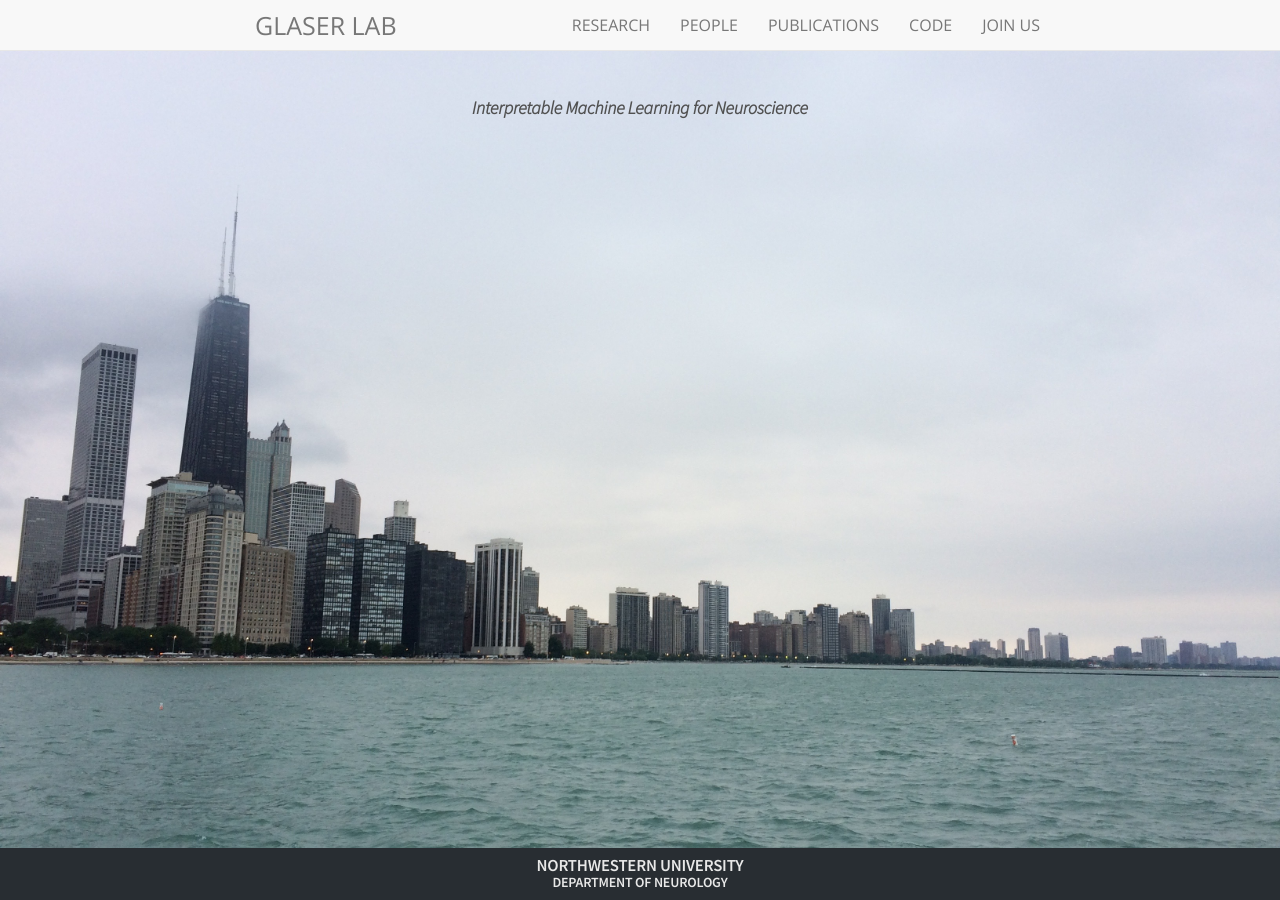
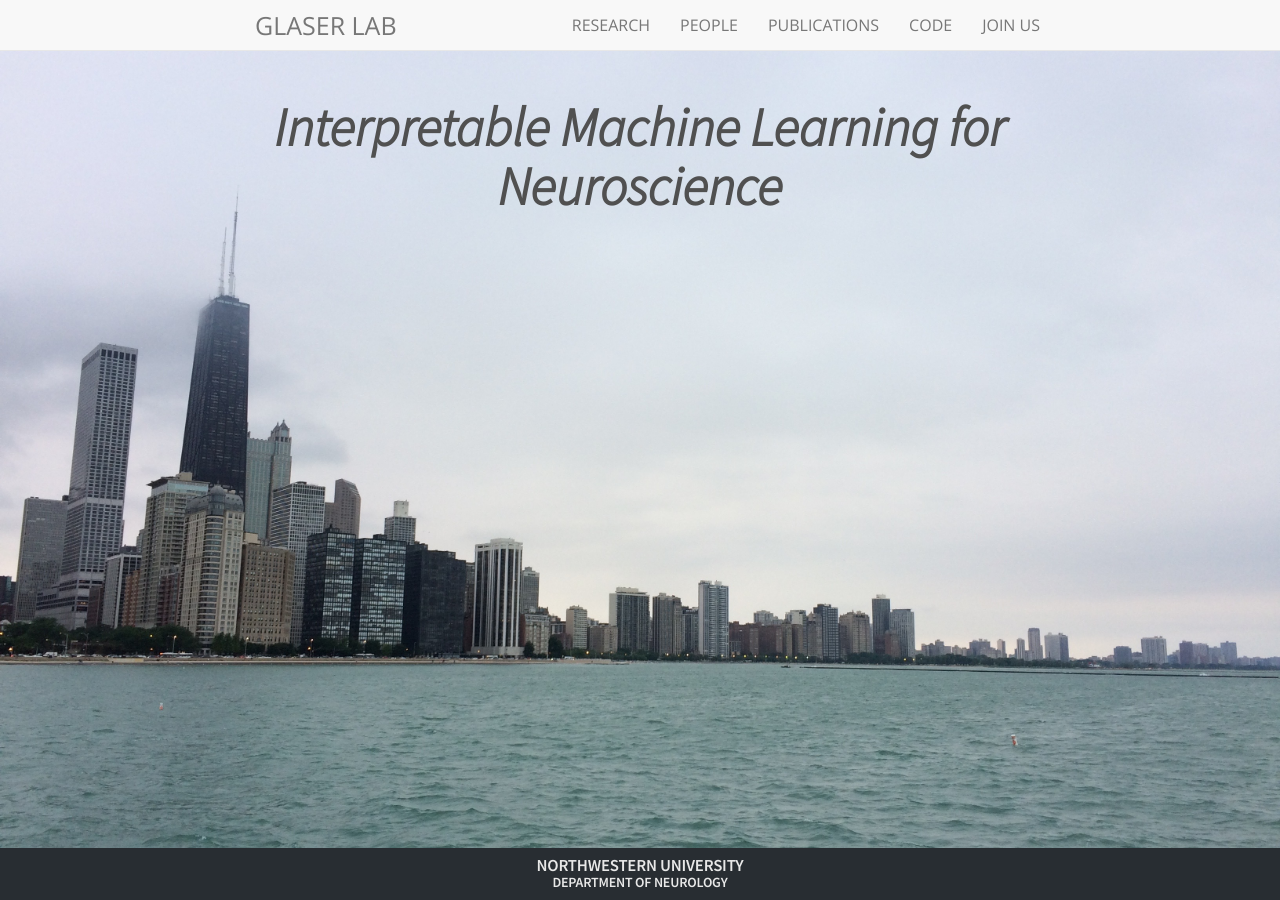
Before and after one commit to glaserlab/glaserlab.github.io, a Jekyll site: the page built from index.html, in a window 1280 px wide. Built offline with Jekyll 4.4.1, drawn with Linux system fonts in a browser that asks for light colours; nearby versions of some CDN libraries; comment, search, counter and statistics services are not loaded.

```diff
--- a/index.html
+++ b/index.html
@@ -18,7 +18,7 @@ body {
 
       <!-- <h1 style="font-size:2.3em; font-family:Source Sans Pro"><i>Interpretable Machine Learning for Neuroscience <br><br></i></h1> -->
       <!-- <h1 style="font-size:2.3em; font-family:Source Sans Pro; color:#505050"><i>Interpretable Machine Learning for Neuroscience <br><br></i></h1> -->
-      <h1 style="font-size:2vh; font-family:Source Sans Pro; color:#505050"><i>Interpretable Machine Learning for Neuroscience <br><br></i></h1>
+      <h1 style="font-size:6vh; font-family:Source Sans Pro; color:#505050"><i>Interpretable Machine Learning for Neuroscience <br><br></i></h1>
 
 <!--       <h2 style="font-size:1.6em"><i>Lab Opening September 2022 in Northwestern Neurology Department! <br><br></i></h2>      -->
 
```
